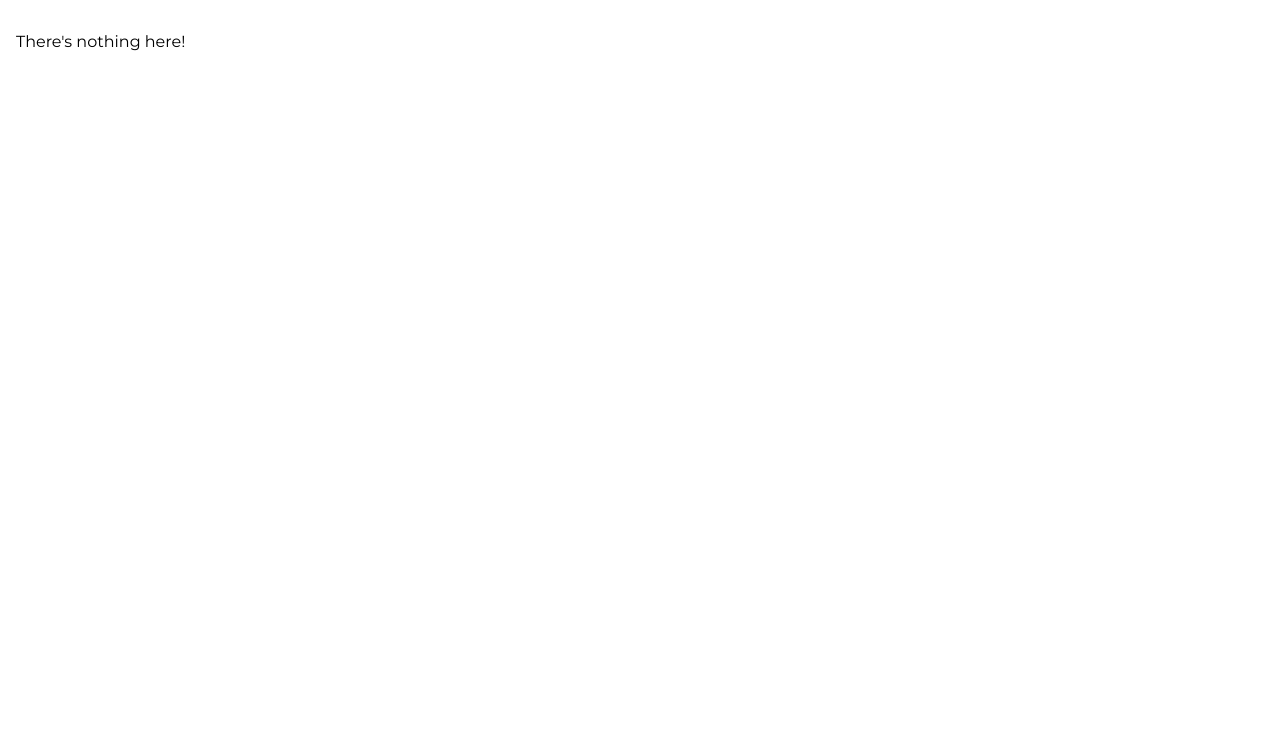
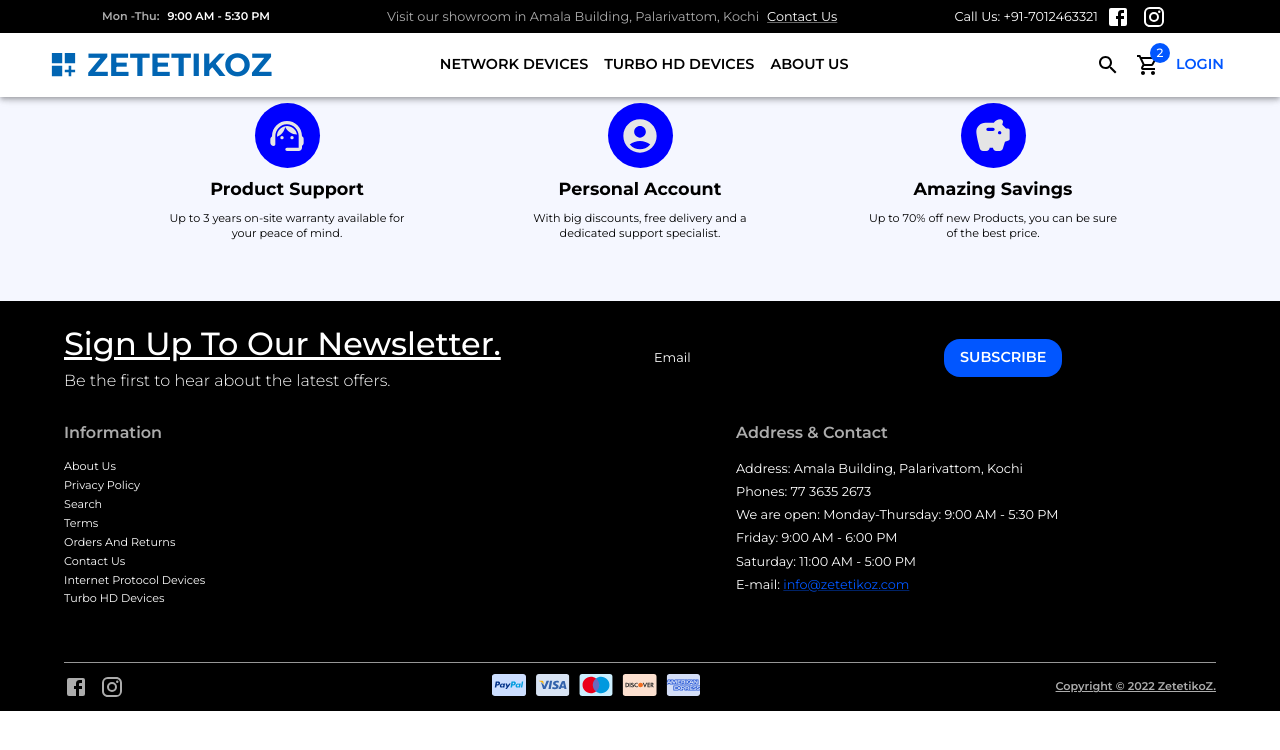
Before and after one commit to UmarFaruqueN/my-first-project-client-view, a React (Create React App) app: page /aboutUs in a window 1280 px wide. Shown: the top 750 px of the page. Built offline with nearby package versions, Linux system fonts and the light colour scheme.

Commit message:
top header and footer icons linked

```diff
--- a/src/App.js
+++ b/src/App.js
@@ -1,21 +1,26 @@
-import React, { useEffect } from "react";
+import React from "react";
 import { ThemeProvider } from "@mui/material";
-import Home from "./Pages/Home";
 import { customTheme } from "./utlis/Theme";
-import { Routes, Route } from "react-router-dom";
-import { useSelector } from "react-redux";
+import { Routes, Route } from "react-router-dom"
+import {Home,Product,User,AboutUs,ContactUs,OrdersAndReturns,PrivacyPolicy,Terms,Header,Footer} from "./Pages"
 
-import User from "./Pages/User";
-import Product from "./Pages/Product";
+
 
 function App() {
      return (
           <ThemeProvider theme={customTheme}>
                <div className="App">
+<Header/>
                     <Routes>
                          <Route exact path="/user" element={<User />} />
                          <Route exact path="/" element={<Home />} />
                          <Route exact path="/product" element={<Product />} />
+                         <Route exact path="/aboutUs" element={<AboutUs />} />
+                         <Route exact path="/contactUs" element={<ContactUs />} />
+                         <Route exact path="/ordersAndReturns" element={<OrdersAndReturns />} />
+                         <Route exact path="/privacyPolicy" element={<PrivacyPolicy />} />
+                         <Route exact path="/terms" element={<Terms />} />
+
                          <Route
                               path="*"
                               element={
@@ -24,7 +29,9 @@ function App() {
                                    </main>
                               }
                          />
+
                     </Routes>
+                    <Footer/>
                </div>
           </ThemeProvider>
      );
--- a/src/Components/Footer/components/bottomComponnets/BottomBar.js
+++ b/src/Components/Footer/components/bottomComponnets/BottomBar.js
@@ -8,10 +8,24 @@ const BottomBar = () => {
      return (
           <Grid sx={{ display: "flex", alignItems: "center", justifyContent: "space-between" }} container>
                <Grid item>
-                    <IconButton size="large" edge="start" sx={{ color: "#acacac" }}>
+                    <IconButton
+                         size="large"
+                         edge="start"
+                         sx={{ color: "#acacac" }}
+                         onClick={() => {
+                              window.open("https://www.facebook.com/zetetikoz");
+                         }}
+                    >
                          <FacebookIcon />
                     </IconButton>
-                    <IconButton size="large" edge="start" sx={{ color: "#acacac" }}>
+                    <IconButton
+                         size="large"
+                         edge="start"
+                         sx={{ color: "#acacac" }}
+                         onClick={() => {
+                              window.open("https://www.instagram.com/zetetikoz/");
+                         }}
+                    >
                          <InstagramIcon />
                     </IconButton>
                </Grid>
--- a/src/Components/Header/components/NavBar/NavBar.js
+++ b/src/Components/Header/components/NavBar/NavBar.js
@@ -12,8 +12,11 @@ import FacebookIcon from "@mui/icons-material/Facebook";
 import InstagramIcon from "@mui/icons-material/Instagram";
 import UserButton from "./components/UserButton";
 import LoginButton from "../LoginButton/LoginButton";
+import {useNavigate} from "react-router-dom"
 
 const NavBar = () => {
+
+    const navigate = useNavigate()
     // login state management
     const user = useSelector((state) => state.login_state.value);
 
@@ -73,7 +76,7 @@ const NavBar = () => {
                         >
                             <Typography component="span" color="text.disabled">
                                 Visit our showroom in Amala Building, Palarivattom, Kochi
-                                <Link color="primary" sx={{ cursor: "pointer", ml: 1 }}>
+                                <Link onClick={()=>{navigate('/contactUs')}} color="primary" sx={{ cursor: "pointer", ml: 1 }}>
                                     Contact Us
                                 </Link>
                             </Typography>
@@ -90,12 +93,13 @@ const NavBar = () => {
                             <Typography component="span" color="primary" sx={{ mr: 1 }}>
                                 Call Us: +91-7012463321
                             </Typography>
-                            <IconButton size="large" edge="start" color="primary">
-                                <FacebookIcon />
+                            <IconButton onClick={()=>{window.open("https://www.facebook.com/zetetikoz")}} size="large" edge="start" color="primary">
+                                <FacebookIcon  />
                             </IconButton>
                             <IconButton size="large" edge="start" color="primary">
-                                <InstagramIcon />
+                                <InstagramIcon onClick={()=>{window.open("https://www.instagram.com/zetetikoz/")}} />
                             </IconButton>
+
                         </Box>
 
                         <Box sx={{ flexGrow: 1 }} />
@@ -107,7 +111,7 @@ const NavBar = () => {
                 <AppBar position="static" color="primary">
                     <Container maxWidth="xl">
                         <Toolbar>
-                            <Box sx={{ mr: 2, display: { xs: "none", md: "flex" }, alignItems: "center" }}>
+                            <Box onClick={()=>{navigate('/')}} sx={{ mr: 2, display: { xs: "none", md: "flex" }, alignItems: "center" , cursor:"pointer"}}>
                                 <DashboardCustomizeIcon sx={{ fontSize: 31, color: "text.hint", pr: 1 }} />
                                 <Typography variant="h2" fontWeight="700" noWrap color="text.hint" component="div">
                                     ZETETIKOZ
@@ -176,13 +180,8 @@ const NavBar = () => {
                                 </Menu>
                                 <Button
                                     sx={{ color: "text.primary" }}
-                                    id="basic-menu"
-                                    anchorEl={anchorEl}
-                                    open={open}
-                                    onClose={handleClose}
-                                    MenuListProps={{
-                                        "aria-labelledby": "basic-button",
-                                    }}
+
+                                    onClick={()=>{navigate('/aboutUs')}}
                                 >
                                     {" "}
                                     About Us
--- /dev/null
+++ b/src/Pages/AboutUs.js
@@ -0,0 +1,12 @@
+import React from 'react'
+
+const AboutUs=()=> {
+  return (
+      <>
+
+    <div>AboutUs</div>
+    </>
+  )
+}
+
+export default AboutUs
--- /dev/null
+++ b/src/Pages/ContactUs.js
@@ -0,0 +1,14 @@
+import React from 'react'
+
+
+const ContactUs=()=> {
+  return (
+      <>
+
+    <div>ContactUs</div>
+
+    </>
+  )
+}
+
+export default ContactUs
--- a/src/Pages/Home.js
+++ b/src/Pages/Home.js
@@ -1,15 +1,11 @@
 import React from "react";
 
-import Header from "../Components/Header/Header";
 import HomeComponents from "../Components/Body/Home/HomeComponents";
-import { Footer } from "./";
 
 export const Home = () => {
      return (
           <>
-               <Header />
                <HomeComponents />
-               <Footer/>
           </>
      );
 };
--- /dev/null
+++ b/src/Pages/OrdersAndReturns.js
@@ -0,0 +1,11 @@
+import React from "react";
+
+const OrdersAndReturns = () => {
+     return (
+          <>
+               <div>OrdersAndReturns</div>
+          </>
+     );
+};
+
+export default OrdersAndReturns;
--- /dev/null
+++ b/src/Pages/PrivacyPolicy.js
@@ -0,0 +1,11 @@
+import React from "react";
+
+const PrivacyPolicy = () => {
+     return (
+          <>
+               <div>AboutUs</div>
+          </>
+     );
+};
+
+export default PrivacyPolicy;
--- a/src/Pages/Product.js
+++ b/src/Pages/Product.js
@@ -1,14 +1,12 @@
 import React from "react";
-import Header from "../Components/Header/Header";
 import ProductDetails from "../Components/Body/ProductDetails/ProductDetails";
-import {Footer} from "./"
 function Product() {
      return (
           <>
-               <Header />
+
                <ProductDetails />
 
-               <Footer />
+
           </>
      );
 }
--- /dev/null
+++ b/src/Pages/Terms.js
@@ -0,0 +1,11 @@
+import React from "react";
+
+const Terms = () => {
+     return (
+          <>
+               <div>AboutUs</div>
+          </>
+     );
+};
+
+export default Terms;
--- a/src/Pages/User.js
+++ b/src/Pages/User.js
@@ -1,12 +1,7 @@
 import React from "react";
-import Header from "../Components/Header/Header";
 
 const User = () => {
-     return (
-          <>
-               <Header />
-          </>
-     );
+     return <></>;
 };
 
 export default User;
```
Also changed, not shown: src/Pages/index.js (+14 -1 lines).
